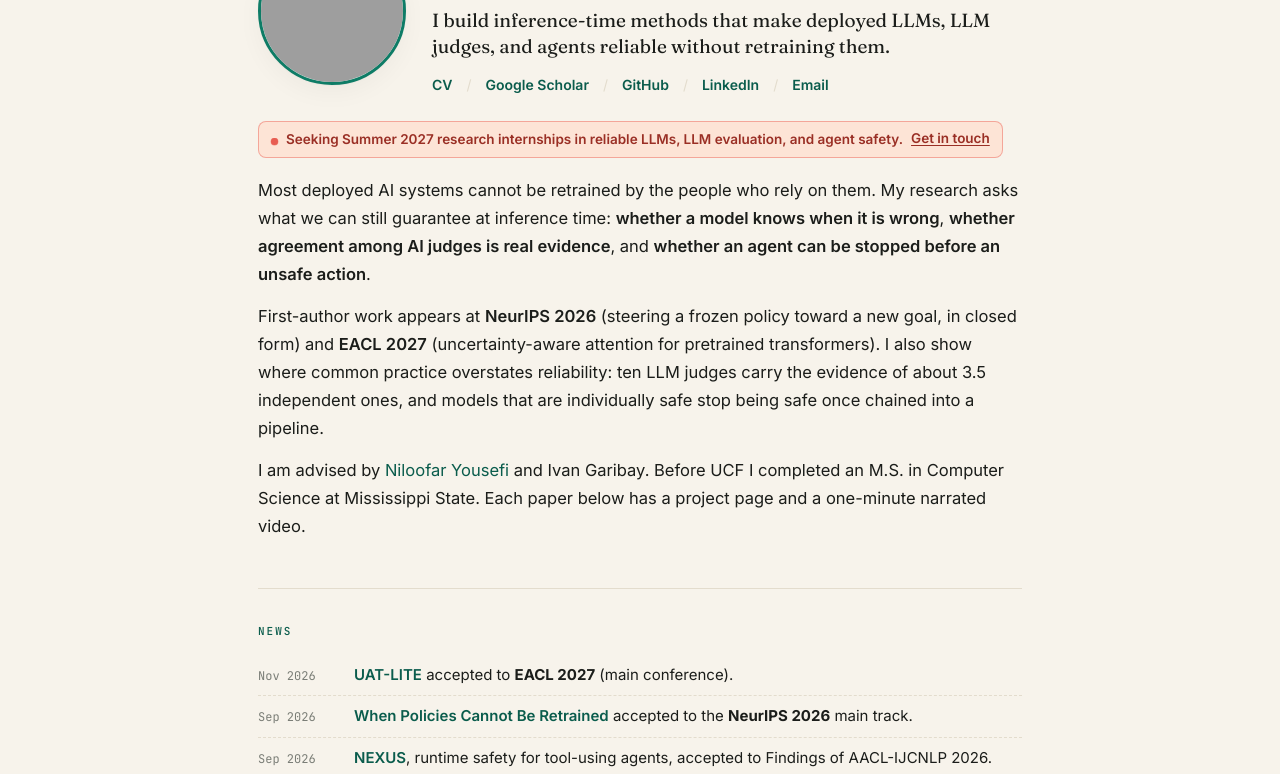
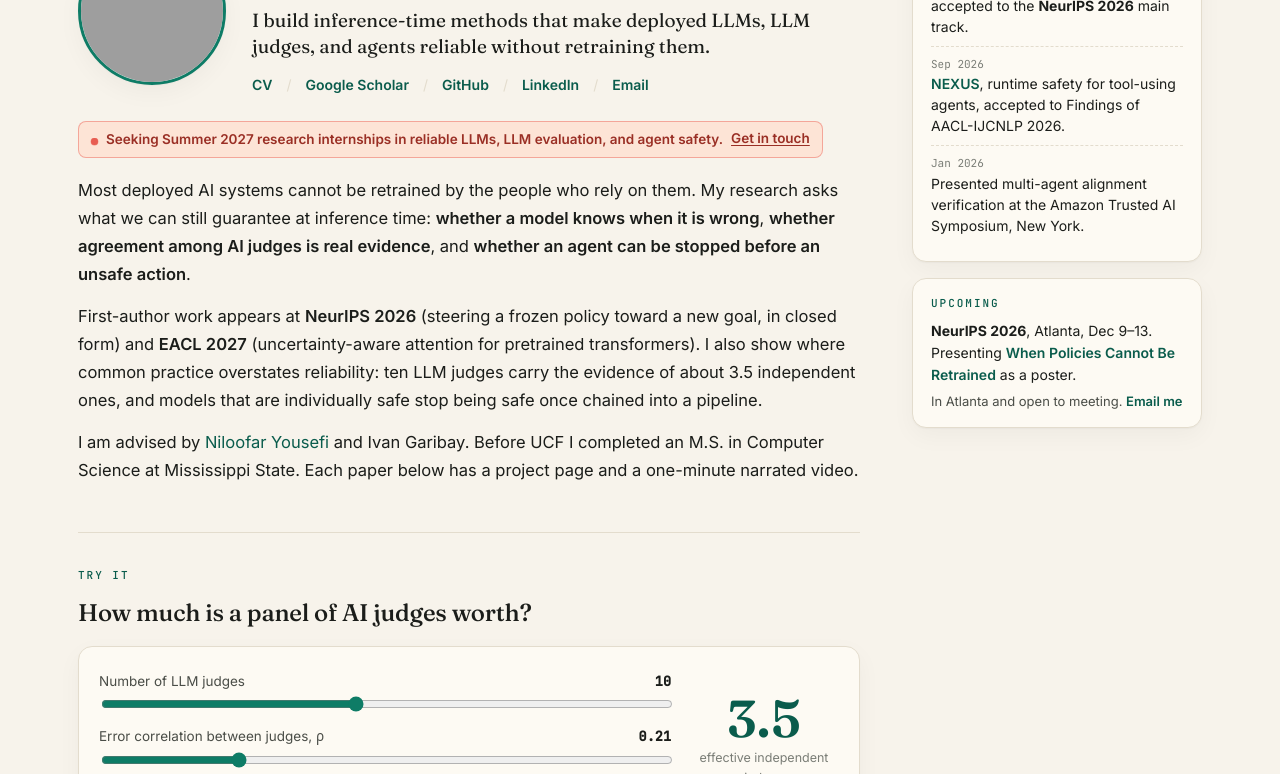
Before and after one commit to eliashossain001/eliashossain001.github.io, a plain HTML site: page index.html in a window 1280 px wide. Shown: the part 283-1057 px from the top of the page. Drawn offline with Linux system fonts and the light colour scheme; grey boxes are pictures that could not be loaded.

Commit message:
Wide screens: sticky News + Upcoming sidebar fills side space

```diff
--- a/index.html
+++ b/index.html
@@ -2284,6 +2284,23 @@
     background: var(--bg-elev); color: var(--ink); font-size: 22px; line-height: 1; cursor: pointer; box-shadow: var(--shadow); }
   .vmodal-more { margin: 10px 4px 0; font-size: 14px; }
   .vmodal-more a { color: #fff; font-weight: 600; }
+
+  /* Wide screens: main column + sticky News sidebar (fills the side space) */
+  .side-rail { display: none; }
+  @media (min-width: 1180px) {
+    .wrap.solo { max-width: 1180px; display: grid; grid-template-columns: minmax(0, 1fr) 290px; gap: 52px; align-items: start; }
+    .side-rail { display: block; position: sticky; top: 92px; }
+    #news { display: none; }
+  }
+  .side-box { background: var(--bg-elev); border: 1px solid var(--line); border-radius: 14px; padding: 16px 18px; margin-bottom: 16px; box-shadow: var(--shadow); }
+  .side-box .section-label { margin-bottom: 8px; }
+  .news-side li { grid-template-columns: 1fr; gap: 1px; padding: 9px 0; font-size: 14px; }
+  .news-side .when { font-size: 11px; padding-top: 0; }
+  .side-up p { font-size: 14px; line-height: 1.55; margin: 0 0 6px; color: var(--ink); }
+  .side-up a { color: var(--accent-ink); font-weight: 600; }
+  .side-up .side-meet { font-size: 13px; color: var(--ink-soft); margin: 0; }
+  .side-box.flash { animation: sideFlash 1.4s ease; }
+  @keyframes sideFlash { 0%, 40% { border-color: var(--accent); box-shadow: 0 0 0 3px var(--accent-soft); } 100% { box-shadow: var(--shadow); } }
 </style>
 <link rel="stylesheet" href="/assets/explainers/explainers.css?v=7" />
 <!-- Link previews and search metadata -->
@@ -2759,6 +2776,17 @@
     </section>
 
   </article>
+  <aside class="side-rail" aria-label="News and upcoming">
+    <div class="side-box">
+      <div class="section-label">News</div>
+      <ul class="news-solo news-side" id="newsSide"></ul>
+    </div>
+    <div class="side-box side-up">
+      <div class="section-label">Upcoming</div>
+      <p><strong>NeurIPS 2026</strong>, Atlanta, Dec 9&ndash;13. Presenting <a href="/poe-steering/">When Policies Cannot Be Retrained</a> as a poster.</p>
+      <p class="side-meet">In Atlanta and open to meeting. <a href="mailto:elias.hossain191@gmail.com?subject=NeurIPS%202026">Email me</a></p>
+    </div>
+  </aside>
 </div>
 </main>
 
@@ -3114,6 +3142,22 @@
     modal.querySelectorAll('[data-close]').forEach(function (b) { b.addEventListener('click', close); });
     document.addEventListener('keydown', function (e) { if (e.key === 'Escape') close(); });
   })();
+
+  // News sidebar: copy the inline News list (single source of truth); News nav link targets whichever is visible
+  (function () {
+    var src = document.querySelector('#news .news-solo'), side = document.getElementById('newsSide');
+    if (src && side) side.innerHTML = src.innerHTML;
+    document.querySelectorAll('a[href="#news"]').forEach(function (a) {
+      a.addEventListener('click', function (e) {
+        var inline = document.getElementById('news');
+        if (inline && inline.offsetParent === null && side) {
+          e.preventDefault();
+          window.scrollTo({ top: 0, behavior: 'smooth' });
+          var box = side.closest('.side-box'); box.classList.remove('flash'); void box.offsetWidth; box.classList.add('flash');
+        }
+      });
+    });
+  })();
 </script>
 
 <script src="/assets/explainers/explainers.js?v=7" defer></script>
```
